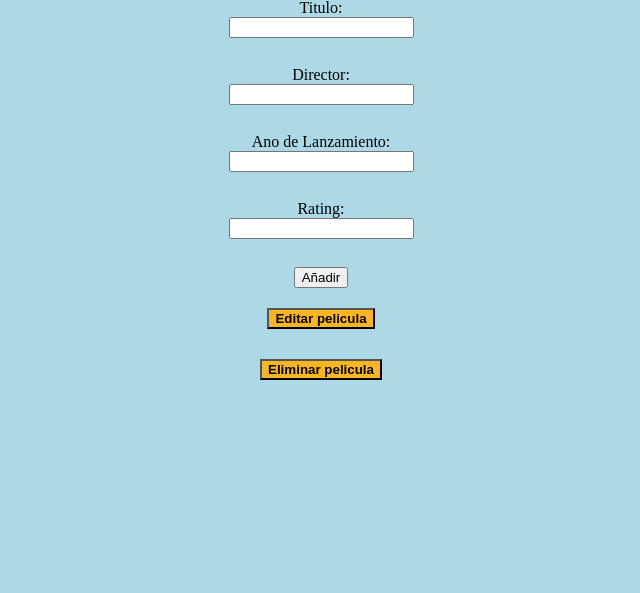
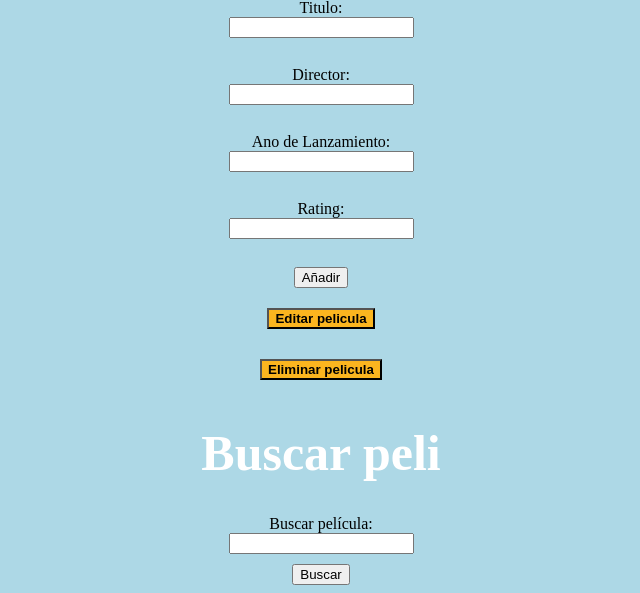
Before and after one commit to FedericoFalcon/PROG-II-TRABAJO-FINAL, a Flask app: page /home in a window 1280 px wide. Shown: the part 310-903 px from the top of the page, without its empty margins (319-959 px from the left). Before the commit the page ends 690 px from the top, so only its background shows below. Run offline with Flask 2, Linux system fonts and the light colour scheme.

Commit message:
busqueda de peli

```diff
--- a/app.py
+++ b/app.py
@@ -59,6 +59,16 @@ def getMovie(movie_title):
 
     return jsonify({'Mensaje': "Pelicula no encontrada"})
 
+@app.route('/search')
+def searchMovie():
+    movie_title = request.args.get('movie_title')
+    PeliBuscada = [peli for peli in data if peli['title'] == movie_title]
+
+    if (len(PeliBuscada) > 0):
+        return jsonify({"Pelicula": PeliBuscada[0]})
+
+    return jsonify({'Mensaje': "Pelicula no encontrada"})
+
 @app.route('/movies/add_movie', methods=['POST'])
 def addMovie():
     if request.method == 'POST':
--- a/templates/home.html
+++ b/templates/home.html
@@ -66,5 +66,12 @@
     <form method="delete">
         <input type="submit" value="Eliminar pelicula">
     </form>
+
+    <h1>Buscar peli</h1>
+    <form method="GET" action="/search">
+        <label for="movie_title">Buscar película:</label>
+        <input type="text" name="movie_title" id="movie_title" required>
+        <button type="submit">Buscar</button>
+      </form>
 </body>
 </html>
```
